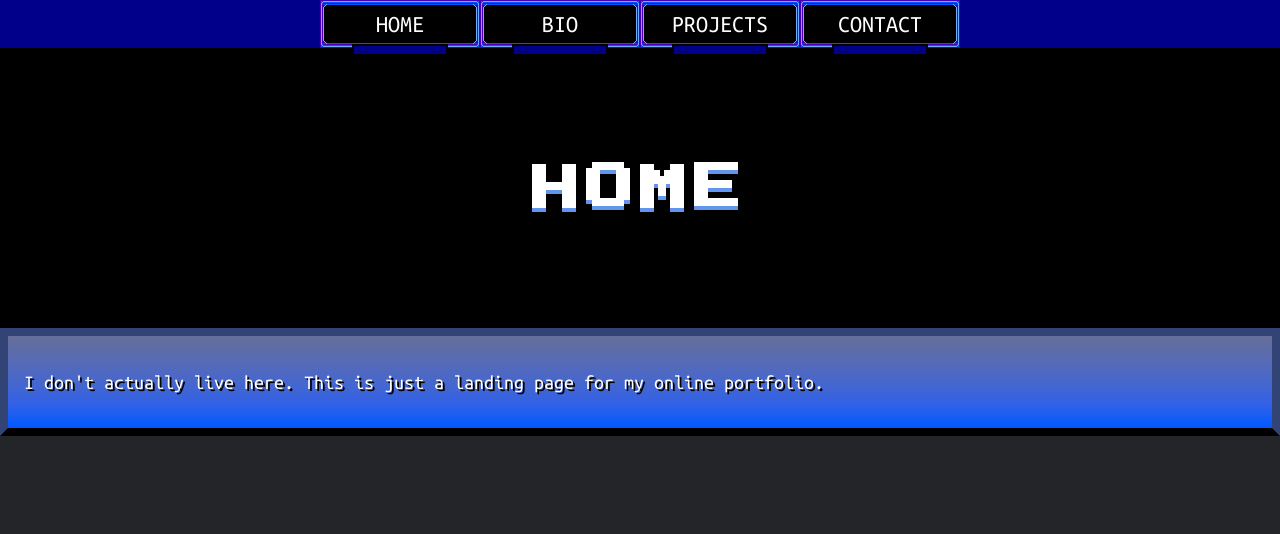
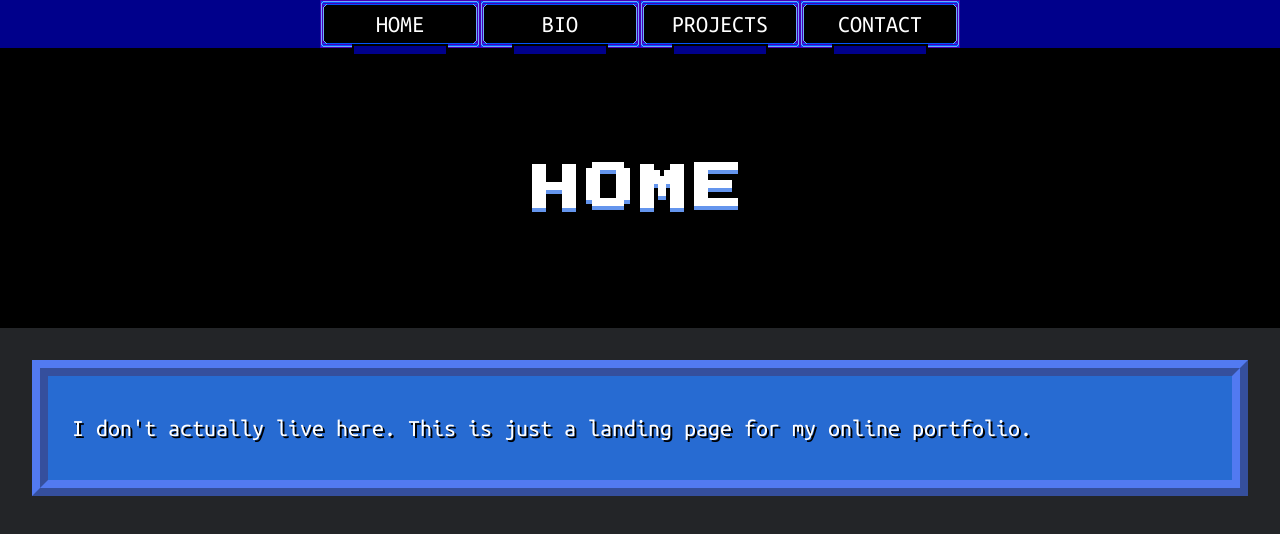
Before and after one commit to JoshMK/josh-portfolio, a React (Create React App) app: page / in a window 1280 px wide. Shown: the top 534 px of the page. Built offline with nearby package versions, Linux system fonts and the light colour scheme.

Commit message:
style additions + react router reformatting.

```diff
--- a/src/App.js
+++ b/src/App.js
@@ -1,5 +1,6 @@
 //React components
 import React, { Component } from 'react';
+import { Route } from "react-router-dom";
 //Custom components
 import Header from './components/header/Header';
 import InfoSection from './components/infoSection/InfoSection';
@@ -28,8 +29,10 @@ class App extends Component {
 				currentSection={currentSection}
 				changeSection={this.changeSection}
 				/>
-				<InfoSection
-				textContent="I don't actually live here. This is just a landing page for my online portfolio."
+				<Route
+				exact
+				path="/"
+				render={props => <InfoSection {...props} textContent={"I don't actually live here. This is just a landing page for my online portfolio."} />}
 				/>
 			</div>
 		);
--- a/src/_variables.scss
+++ b/src/_variables.scss
@@ -3,4 +3,5 @@ $app-white: #fff;
 $app-dark-blue: darkblue;
 $app-light-blue: cornflowerblue;
 $app-background-color: #232528;
-$app-section-color: #324376;
+$app-section-color: #276bd2;
+$app-section-border-color: #527af1;
--- a/src/components/header/Header.js
+++ b/src/components/header/Header.js
@@ -1,5 +1,5 @@
 import React, { Component } from 'react';
-import { BrowserRouter as Router, Route, Link } from "react-router-dom";
+import { NavLink } from "react-router-dom";
 import './Header.scss';
 
 class Header extends Component {
@@ -20,14 +20,12 @@ class Header extends Component {
 				<nav className="app__header">
 				<ul className="app__header-sections">
 				{this.props.sections.names.map((section, index) =>
-					<Router key={`header-section-${index}`}>
-					<li className="app__header-section" onClick={() => this.props.changeSection(index)}>
-						<Link to={this.props.sections.names[index] === 'Home' ? '/' : this.props.sections.names[index].toLowerCase()}>
+					<li key={`header-section-${index}`} className="app__header-section" onClick={() => this.props.changeSection(index)}>
+						<NavLink exact to={this.props.sections.names[index] === 'Home' ? '/' : this.props.sections.names[index].toLowerCase()}>
 						{section}
-						</Link>
+						</NavLink>
 						<span className="app__header-section-pointer"></span>
 					</li>
-					</Router>
 					)}
 				</ul>
 				</nav>
--- a/src/components/infoSection/InfoSection.scss
+++ b/src/components/infoSection/InfoSection.scss
@@ -2,17 +2,18 @@
 
 .app {
 	&__info-section {
-		margin: 0 auto;
+		margin: 32px;
 		padding: 1em;
-		border: 8px solid $app-section-color;
-		border-bottom-color: black;
-		background-image: linear-gradient(to bottom, #656f98, #586bb3, #4767cd, #3061e7, #0059ff);
+		border: 16px ridge $app-section-border-color;
+		background-color: $app-section-color;
+
 	}
 
 	&__info-text {
-		font-size: 1.25em;
+		font-size: 1.5em;
 		color: $app-white;
 		text-shadow: 2px 2px $app-black;
+		padding: 0 8px;
 		font-family: 'Ubuntu Mono', 'sans-serif';
 	}
 
--- a/src/index.js
+++ b/src/index.js
@@ -1,10 +1,11 @@
 import React from 'react';
 import ReactDOM from 'react-dom';
+import { BrowserRouter } from 'react-router-dom';
 import './index.css';
 import App from './App';
 import * as serviceWorker from './serviceWorker';
 
-ReactDOM.render(<App />, document.getElementById('root'));
+ReactDOM.render(<BrowserRouter><App /></BrowserRouter>, document.getElementById('root'));
 
 // If you want your app to work offline and load faster, you can change
 // unregister() to register() below. Note this comes with some pitfalls.
```
